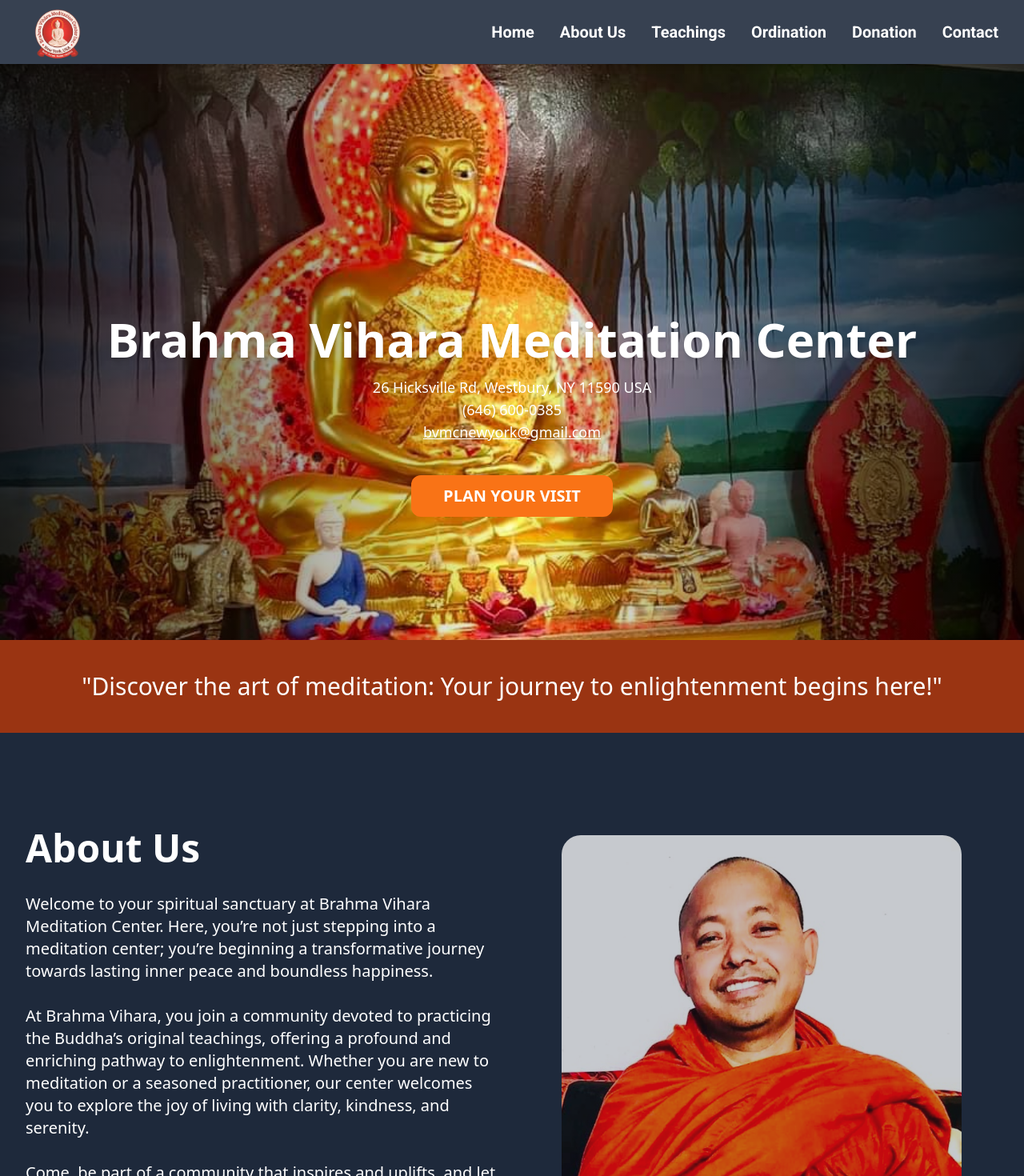
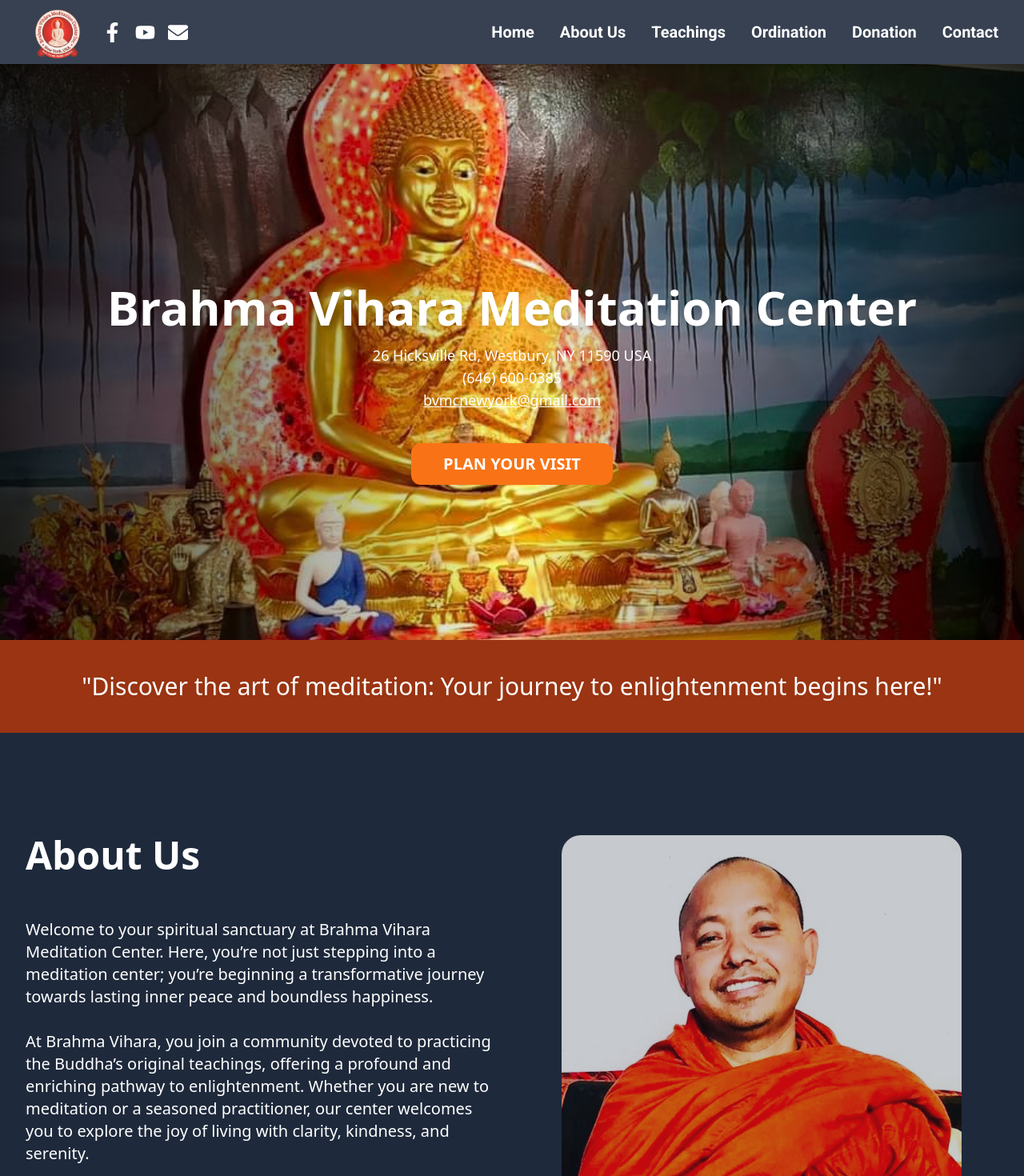
Before and after one commit to SaikatDEV/brahmaViharaMeditationCenter, a React (Vite) app: page / in a window 1280 px wide. Shown: the top 1470 px of the page at 80% size. Built offline with nearby package versions, Linux system fonts and the light colour scheme.

Commit message:
Added initial spinner

```diff
--- a/src/components/Header/Header.jsx
+++ b/src/components/Header/Header.jsx
@@ -1,4 +1,5 @@
 import React, { useState } from "react";
+import { FaFacebookF, FaYoutube, FaEnvelope } from "react-icons/fa"; // Importing icons from react-icons
 
 function Header() {
   const [dropdownVisible, setDropdownVisible] = useState(false);
@@ -11,12 +12,37 @@ function Header() {
     <header className="fixed w-full px-4 sm:px-8 h-20 z-30 bg-gray-700 shadow-md">
       <div className="flex items-center justify-between h-full">
         {/* Logo Section */}
-        <div className="header_logo">
+        <div className="flex items-center">
           <img
             className="w-16 sm:w-20 mt-1"
             src="/images/all/logo.png"
             alt="LOGO IMAGE"
           />
+          {/* Social Media Icons */}
+          <div className="flex items-center space-x-4 ml-4 text-white">
+            <a
+              href="https://www.facebook.com/groups/316334985782218"
+              target="_blank"
+              rel="noopener noreferrer"
+              className="hover:text-blue-500"
+            >
+              <FaFacebookF size={25} />
+            </a>
+            <a
+              href="https://www.youtube.com/@VenSaccananda"
+              target="_blank"
+              rel="noopener noreferrer"
+              className="hover:text-red-500"
+            >
+              <FaYoutube size={25} />
+            </a>
+            <a
+              href="mailto:bvmcnewyork@gmail.com"
+              className="hover:text-orange-500"
+            >
+              <FaEnvelope size={25} />
+            </a>
+          </div>
         </div>
 
         {/* Hamburger Menu for Mobile */}
--- a/src/components/Section/AboutUs.jsx
+++ b/src/components/Section/AboutUs.jsx
@@ -1,6 +1,34 @@
-import React from "react";
+import React, { useEffect, useState, useRef } from "react";
 
 function AboutUs() {
+  const [isVisible, setIsVisible] = useState(false);
+  const titleRef = useRef(null);
+
+  useEffect(() => {
+    const observer = new IntersectionObserver(
+      ([entry]) => {
+        if (entry.isIntersecting) {
+          setIsVisible(true); // Trigger the animation
+        } else {
+          setIsVisible(false); // Remove animation when out of view
+        }
+      },
+      {
+        threshold: 0.5, // Trigger when 50% of the element is visible
+      }
+    );
+
+    if (titleRef.current) {
+      observer.observe(titleRef.current);
+    }
+
+    return () => {
+      if (titleRef.current) {
+        observer.unobserve(titleRef.current);
+      }
+    };
+  }, []);
+
   return (
     <div
       id="aboutUs"
@@ -8,10 +36,15 @@ function AboutUs() {
     >
       {/* Text Section */}
       <div className="w-full lg:w-1/2 mr-0 lg:mr-8 mt-10 lg:mt-20">
-        <h2 className="text-3xl sm:text-4xl lg:text-5xl font-bold text-left pt-4 lg:pt-10">
+        <h2
+          ref={titleRef}
+          className={`text-3xl sm:text-4xl lg:text-5xl font-bold text-left pt-4 lg:pt-10 transition-all duration-1000 ${
+            isVisible ? "animate-titleFadeIn" : "opacity-0"
+          }`}
+        >
           About Us
         </h2>
-        <p className="mt-4 sm:mt-6 lg:mt-8 text-sm sm:text-base lg:text-xl leading-relaxed">
+        <p className="mt-6 sm:mt-6 lg:mt-16 text-sm sm:text-base lg:text-xl leading-relaxed">
           Welcome to your spiritual sanctuary at Brahma Vihara Meditation
           Center. Here, you’re not just stepping into a meditation center;
           you’re beginning a transformative journey towards lasting inner peace
--- a/tailwind.config.js
+++ b/tailwind.config.js
@@ -15,17 +15,17 @@ export default {
       },
       keyframes: {
         fadeIn: {
-          "75%": { opacity: "0" },
+          "0%": { opacity: "0" },
           "100%": { opacity: "1" },
         },
         titleFadeIn: {
           "0%": {
             opacity: "0",
-            transform: "translateY(25%)", // Start slightly below the center
+            transform: "translateY(20%)", // Start slightly below
           },
           "100%": {
             opacity: "1",
-            transform: "translateY(15%)", // End at slightly above the center
+            transform: "translateY(10%)", // End at the original position
           },
         },
       },
```
